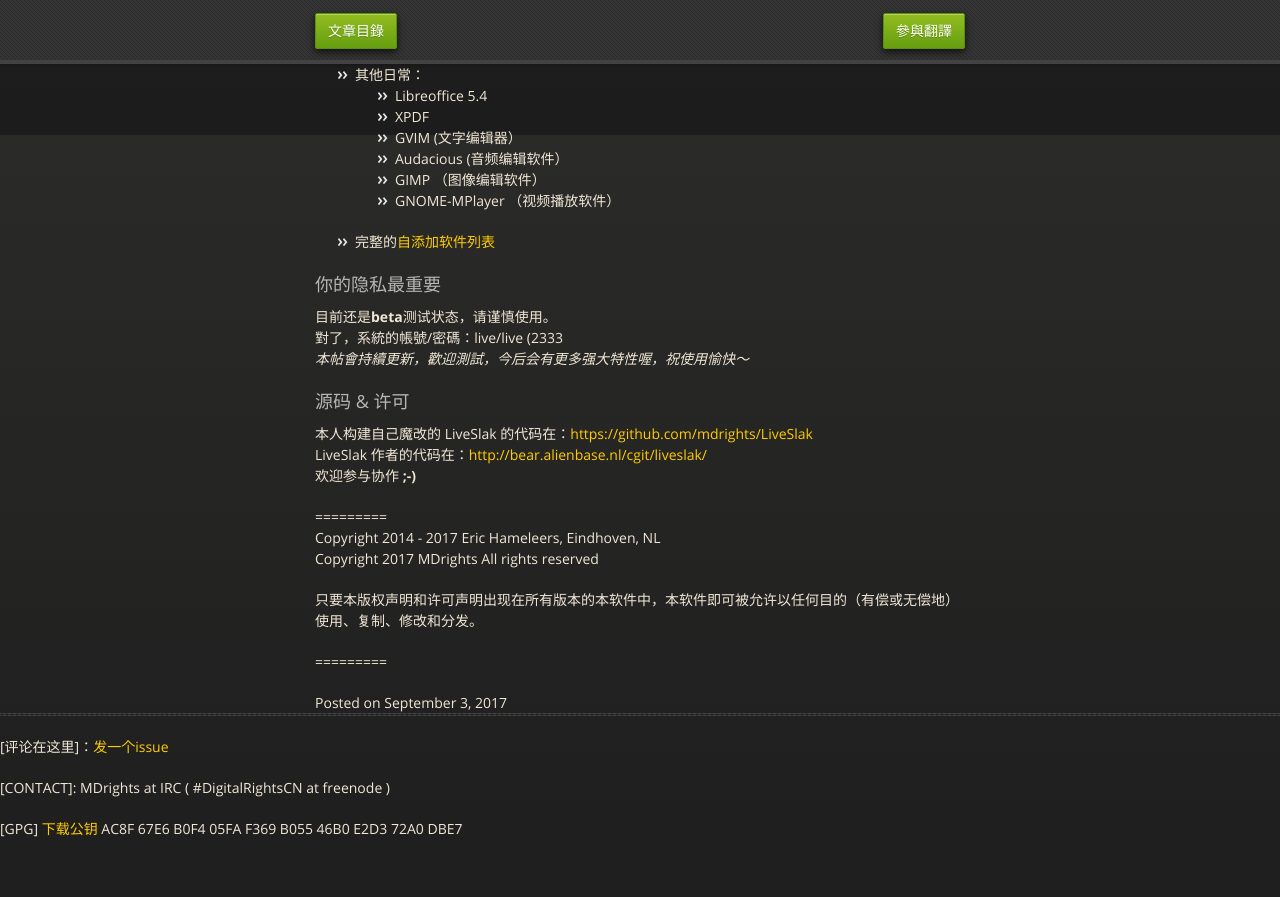
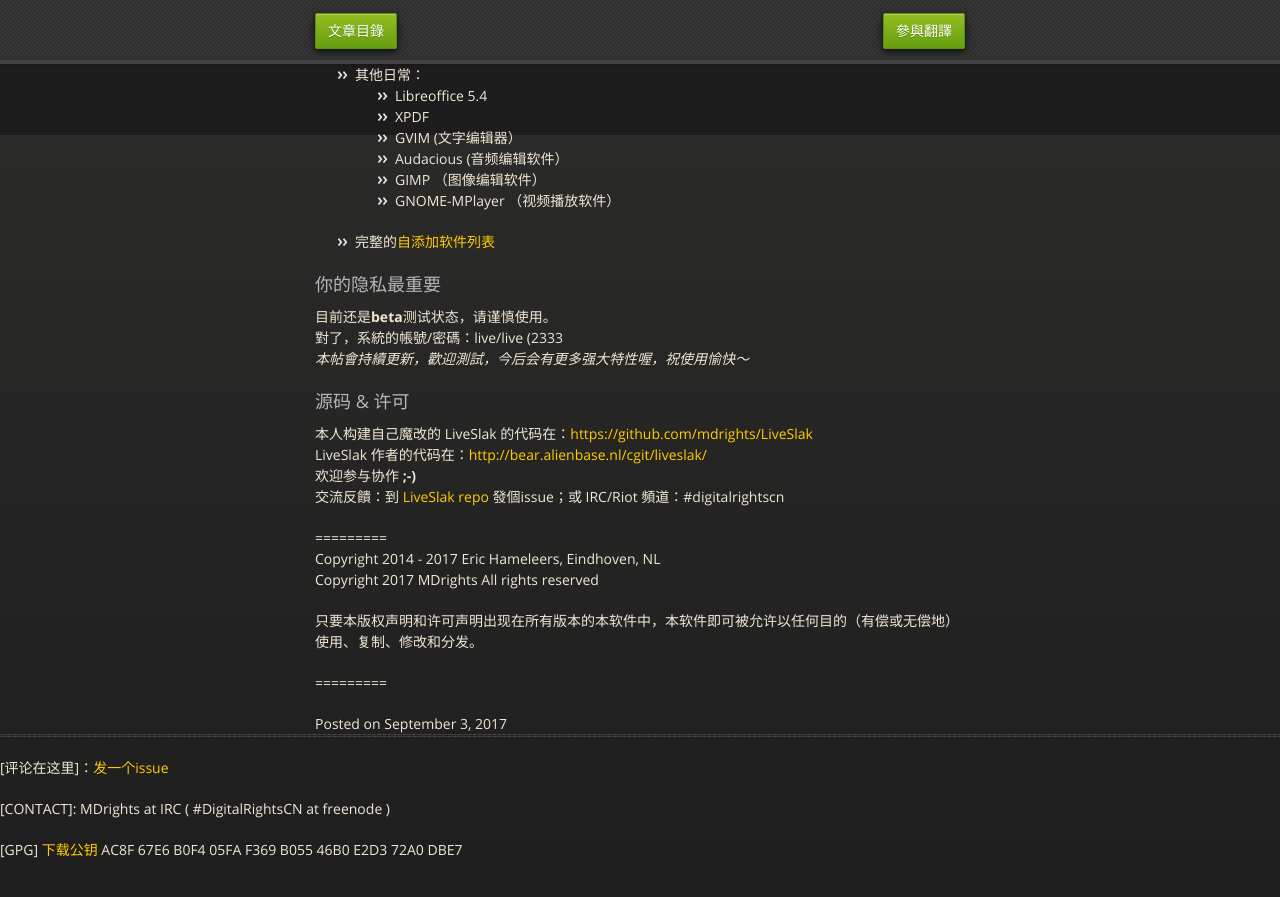
Before and after one commit to mdrights/os-observe, a Jekyll site: the page built from _posts/2017-12-31-Liveslak-intro.md, in a window 1280 px wide and 900 px high, scrolled down 1665 px. Shown: the top 897 px of the window. Built offline with Jekyll 4.4.1, drawn with Linux system fonts in a browser that asks for light colours.

Commit message:
update new links #3

```diff
--- a/_posts/2017-12-31-Liveslak-intro.md
+++ b/_posts/2017-12-31-Liveslak-intro.md
@@ -91,6 +91,7 @@
 本人构建自己魔改的 LiveSlak 的代码在：[https://github.com/mdrights/LiveSlak](https://github.com/mdrights/LiveSlak)
 LiveSlak 作者的代码在：[http://bear.alienbase.nl/cgit/liveslak/](http://bear.alienbase.nl/cgit/liveslak/)
 **欢迎参与协作 ;-)**
+**交流反饋**：到 [LiveSlak repo](https://github.com/mdrights/LiveSlak) 發個issue；或 IRC/Riot 頻道：#digitalrightscn
 
 
 =========
```
